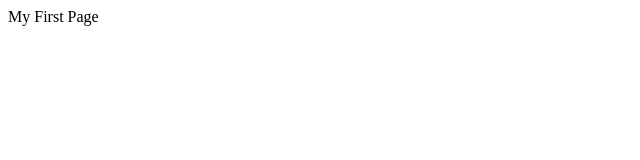
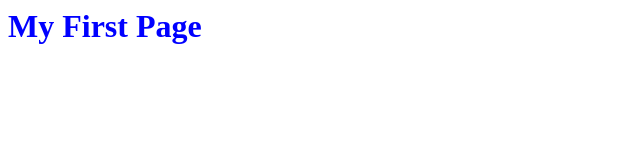
Before and after one commit to samratJung/Weekly_Assignments-Final_Website, a plain HTML site: page Week03/index.html in a window 1280 px wide. Shown: the whole page, without its empty margins (0-640 px from the left). Drawn offline with Linux system fonts and the light colour scheme.

Commit message:
Photoshop exercise added

```diff
--- a/Week03/index.html
+++ b/Week03/index.html
@@ -1,8 +1,14 @@
 <html>
 <head>
 <title> My Title </title>
+<style type="text/css">
+	h1{
+		color: blue;
+	}
+</style>
 </head>
 <body>
-My First Page
+
+<h1>My First Page</h1>
 </body>
 </html>
```
Also changed, not shown: Week04/githublink.txt (added), Week04/moquplink.txt (added), 2 other files.
